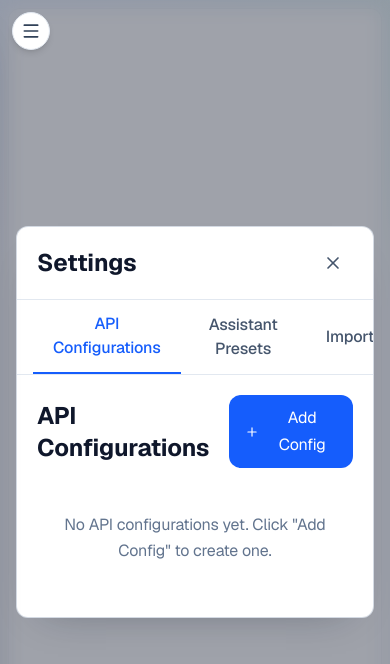
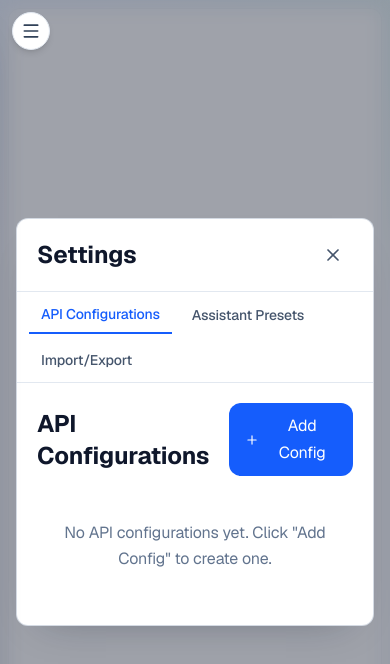
Before and after one commit to chenz97/llm-chat-frontend, a Next.js app: page / in a window 390 px wide. Shown: the top 664 px of the page. Built offline with nearby package versions, Linux system fonts and the light colour scheme.

Commit message:
fix import / export settings ui issue

```diff
--- a/components/SettingsModal.tsx
+++ b/components/SettingsModal.tsx
@@ -29,10 +29,10 @@ export default function SettingsModal({ isOpen, onClose }: SettingsModalProps) {
           </button>
         </div>
 
-        <div className="flex gap-2 border-b border-slate-200 px-4 sm:px-5">
+        <div className="flex flex-wrap gap-2 border-b border-slate-200 px-3 sm:px-5 py-1">
           <button
             onClick={() => setActiveTab('api')}
-            className={`px-5 py-3 text-base font-medium ${
+            className={`px-3 py-2 text-sm font-medium whitespace-nowrap sm:px-5 sm:py-3 sm:text-base ${
               activeTab === 'api'
                 ? 'text-blue-600 border-b-2 border-blue-600'
                 : 'text-slate-600 hover:text-slate-900'
@@ -42,7 +42,7 @@ export default function SettingsModal({ isOpen, onClose }: SettingsModalProps) {
           </button>
           <button
             onClick={() => setActiveTab('presets')}
-            className={`px-5 py-3 text-base font-medium ${
+            className={`px-3 py-2 text-sm font-medium whitespace-nowrap sm:px-5 sm:py-3 sm:text-base ${
               activeTab === 'presets'
                 ? 'text-blue-600 border-b-2 border-blue-600'
                 : 'text-slate-600 hover:text-slate-900'
@@ -52,7 +52,7 @@ export default function SettingsModal({ isOpen, onClose }: SettingsModalProps) {
           </button>
           <button
             onClick={() => setActiveTab('transfer')}
-            className={`px-5 py-3 text-base font-medium ${
+            className={`px-3 py-2 text-sm font-medium whitespace-nowrap sm:px-5 sm:py-3 sm:text-base ${
               activeTab === 'transfer'
                 ? 'text-blue-600 border-b-2 border-blue-600'
                 : 'text-slate-600 hover:text-slate-900'
```
